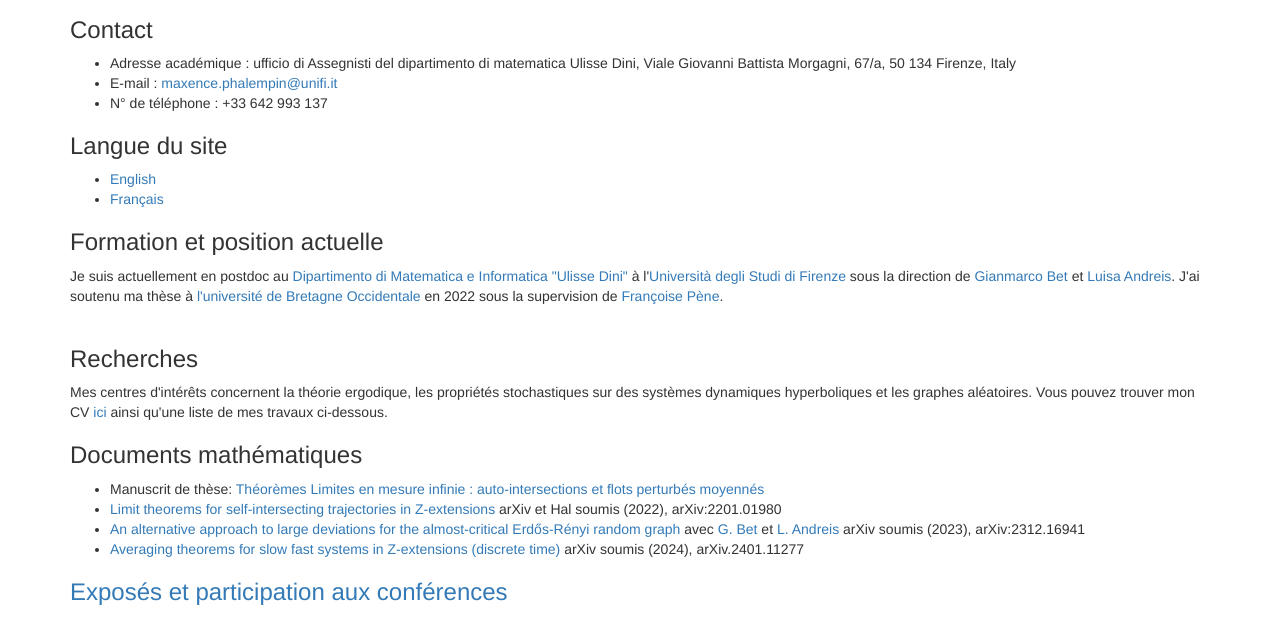
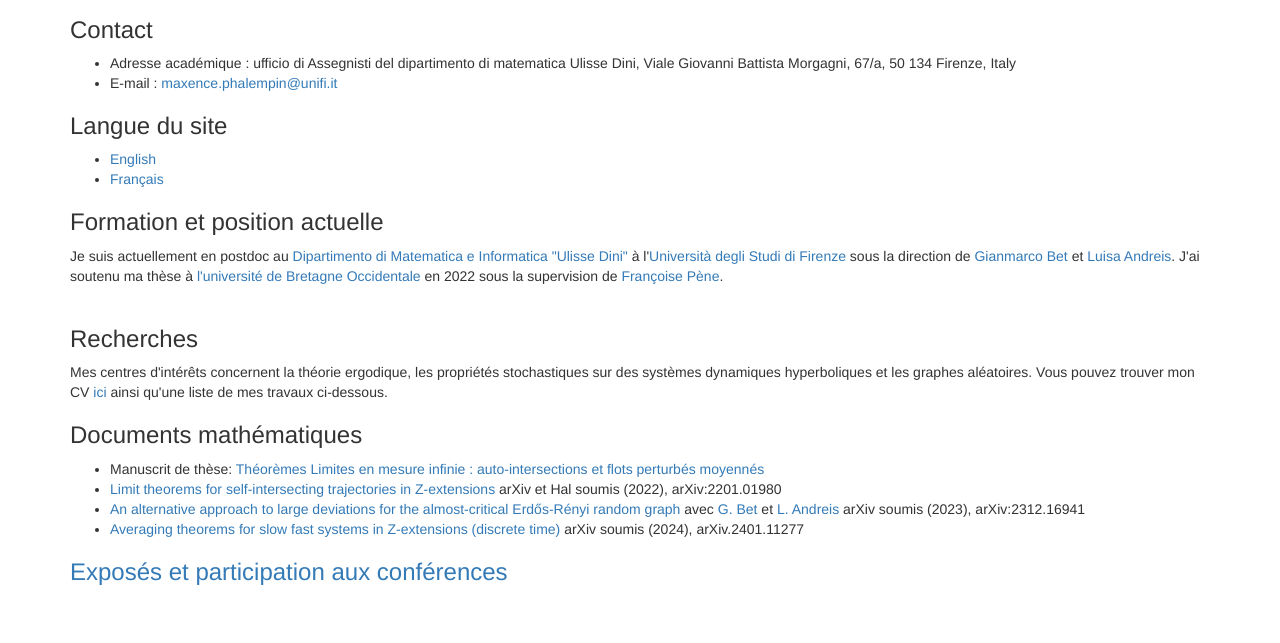
Before and after one commit to laascarr/home-page, a plain HTML site: page index.html in a window 1280 px wide. Shown: the part 63-706 px from the top of the page. Drawn offline with nearby package versions, Linux system fonts and the light colour scheme.

Commit message:
Update index.html

```diff
--- a/index.html
+++ b/index.html
@@ -19,7 +19,6 @@
         <ul>
 		<li>Adresse académique : ufficio di Assegnisti del dipartimento di matematica Ulisse Dini, Viale Giovanni Battista Morgagni, 67/a, 50 134 Firenze, Italy</li>
                 <li>E-mail : <a href="mailto:maxence.phalempin@unifi.it">maxence.phalempin@unifi.it</a></li>
-                <li>N° de téléphone : +33 642 993 137</li>
         </ul></p>
 
  </p>
```
